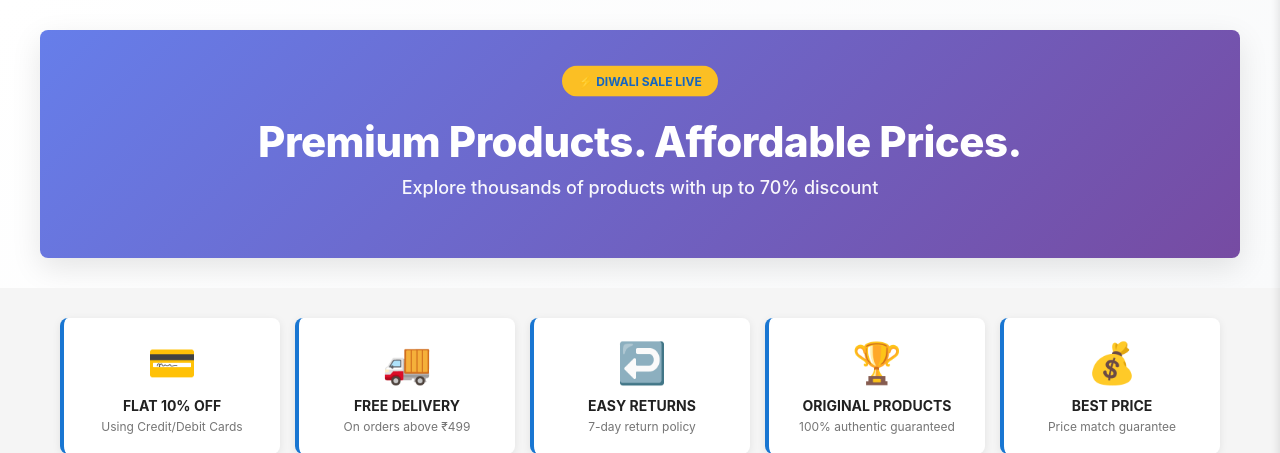
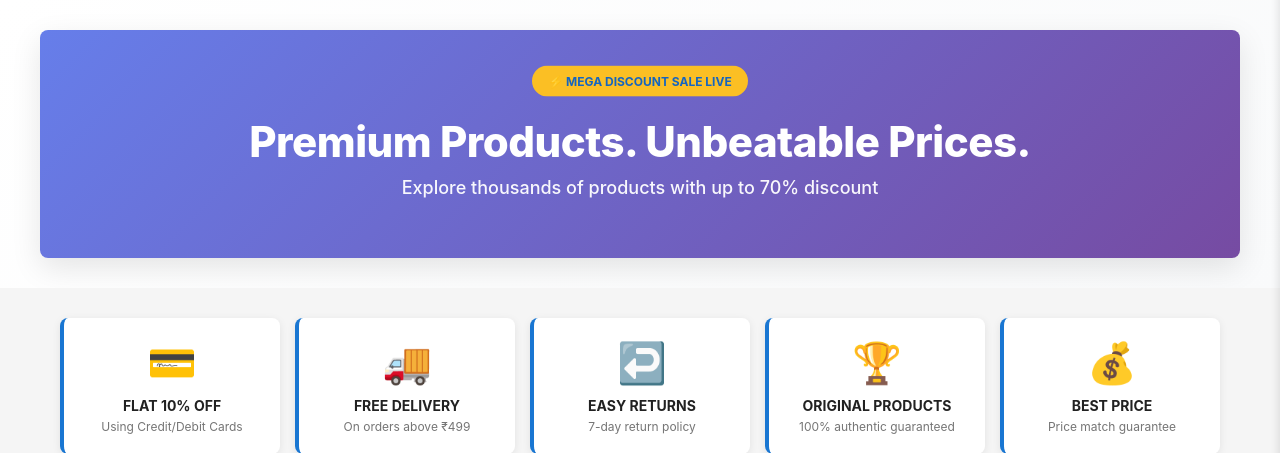
Before and after one commit to surya03-it/Shopnxt-app, a Flask app: page / in a window 1280 px wide. Shown: the part 134-587 px from the top of the page. Run offline with Flask 3, Linux system fonts and the light colour scheme.

Commit message:
Update index.html

```diff
--- a/templates/index.html
+++ b/templates/index.html
@@ -1024,8 +1024,8 @@ footer {
 <!-- ═════════════════════════════════════ HERO SECTION ═════════════════════════════════════ -->
 <section class="hero">
   <div class="hero-banner">
-    <div class="hero-banner-tag">⚡ DIWALI SALE LIVE</div>
-    <h1>Premium Products. Affordable Prices.</h1>
+    <div class="hero-banner-tag">⚡ MEGA DISCOUNT SALE LIVE</div>
+    <h1>Premium Products. Unbeatable Prices.</h1>
     <p>Explore thousands of products with up to 70% discount</p>
   </div>
 </section>
```
